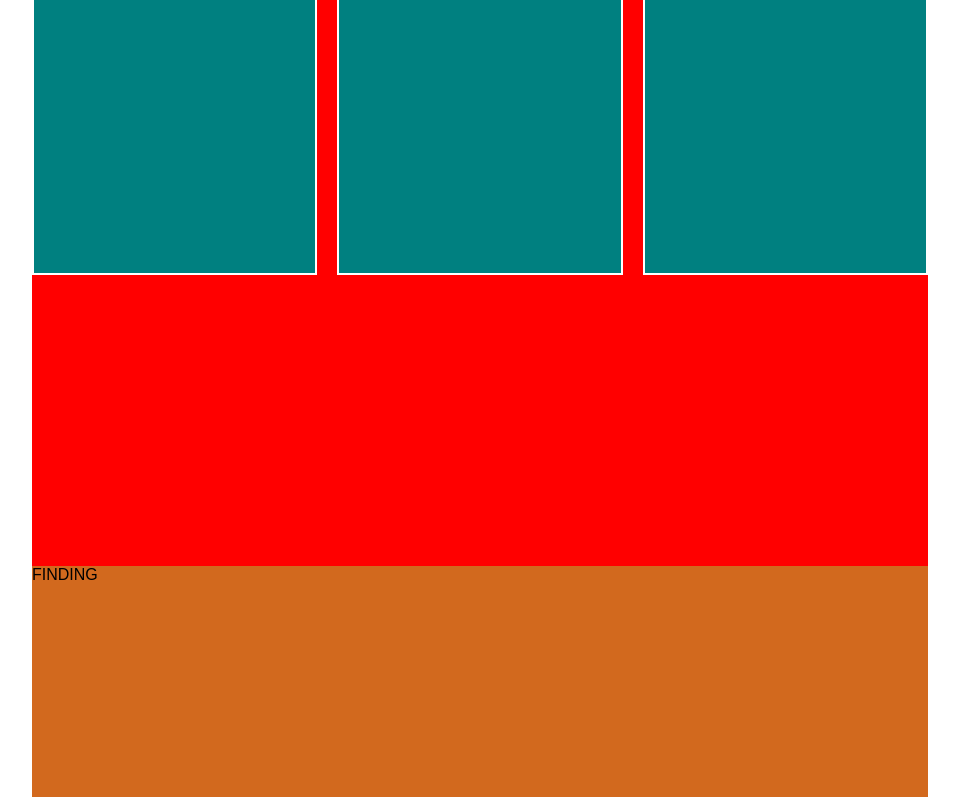
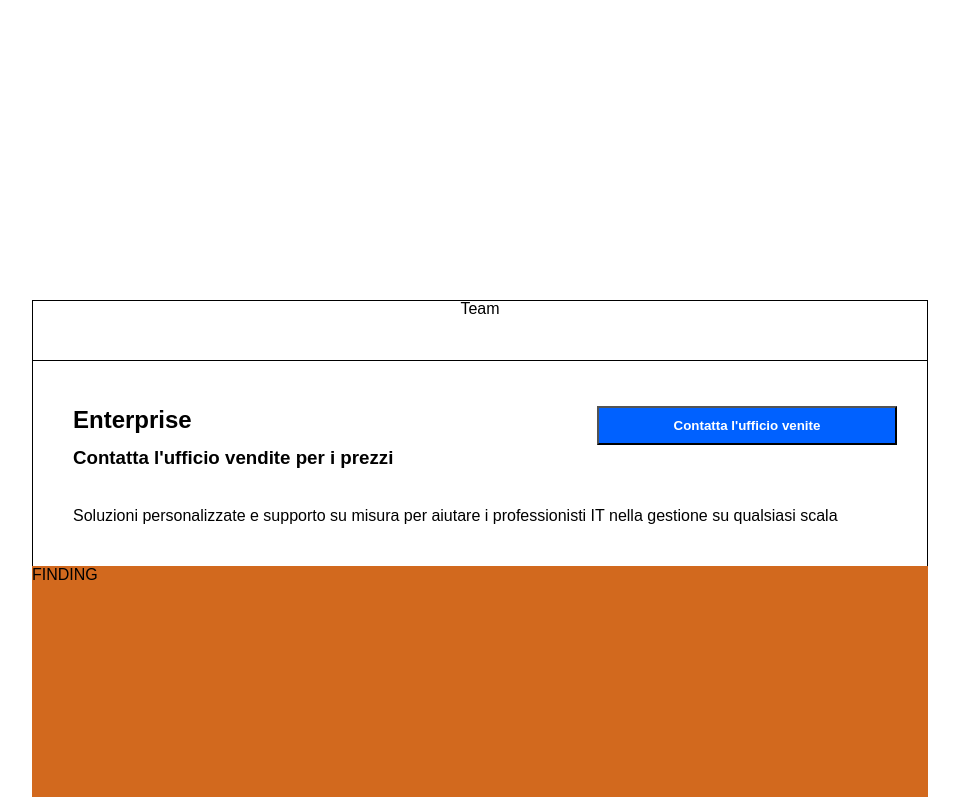
Before and after one commit to alessandroordetti/htmlcss-dropbox, a plain HTML site: page index.html in a window 1280 px wide. Shown: the part 2168-2965 px from the top of the page, without its empty margins (160-1119 px from the left). Drawn offline with Linux system fonts and the light colour scheme.

Commit message:
Columns section completed with no style

```diff
--- a/css/style.css
+++ b/css/style.css
@@ -119,7 +119,6 @@ button {
 section.offers, section.partner-finding, section.operations, section.faqs {
     width: 70%;
     margin: 0 auto;
-    background-color: red;
 }
 
 section.offers, section.operations {
@@ -158,12 +157,33 @@ section.partner-finding, section.faqs {
 .col {
     width: calc((100% - 40px) / 3);
     height: 1000px;
-    background-color: teal;
     border: 2px solid white;
 }
 
 .standard-offer.col {
     margin: 0 20px;
+}
+
+.team-contact {
+    width: 100%;
+    height: 300px;
+    margin-top: 25px;
+    border: 1px solid black;
+}
+
+#team {
+    height: 20%;
+    line-height: 100%;
+    border-bottom: 1px solid black;
+    text-align: center;
+}
+
+#enterprise {
+    padding: 0 40px;
+    margin-top: 40px;
+    line-height: 2.4rem;
+    position: relative;
+
 }
 
 .single-profile {
@@ -180,3 +200,14 @@ ul {
 ul li:before {
     content: '✓';
 }
+
+#enterprise button {
+    width: 300px;
+    position: absolute;
+    right: 30px;
+    top: 5px;
+}
+
+#enterprise h3 {
+    margin-bottom: 20px;
+}
--- a/index.html
+++ b/index.html
@@ -326,12 +326,26 @@
         </main>
 
         <footer class="team-contact">
-            <header is="team">
-
+            <header id="team">
+                Team
             </header>
 
             <section id="enterprise">
+                <h2>
+                    Enterprise
+                </h2>
 
+                <h3>
+                    Contatta l'ufficio vendite per i prezzi
+                </h3>
+
+                <p>
+                    Soluzioni personalizzate e supporto su misura per aiutare i professionisti IT nella gestione su qualsiasi scala
+                </p>
+
+                <button>
+                    Contatta l'ufficio venite
+                </button>
             </section>
         </footer>
     </section>
```
